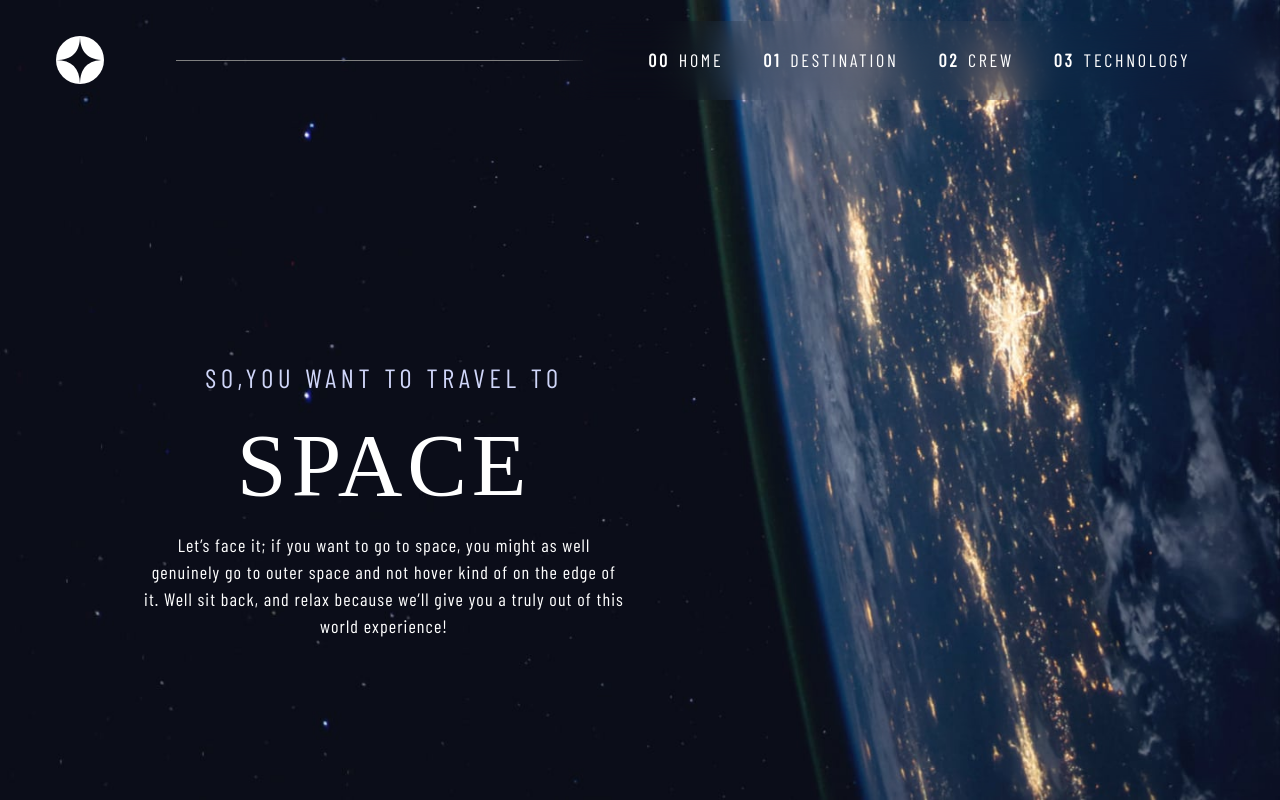
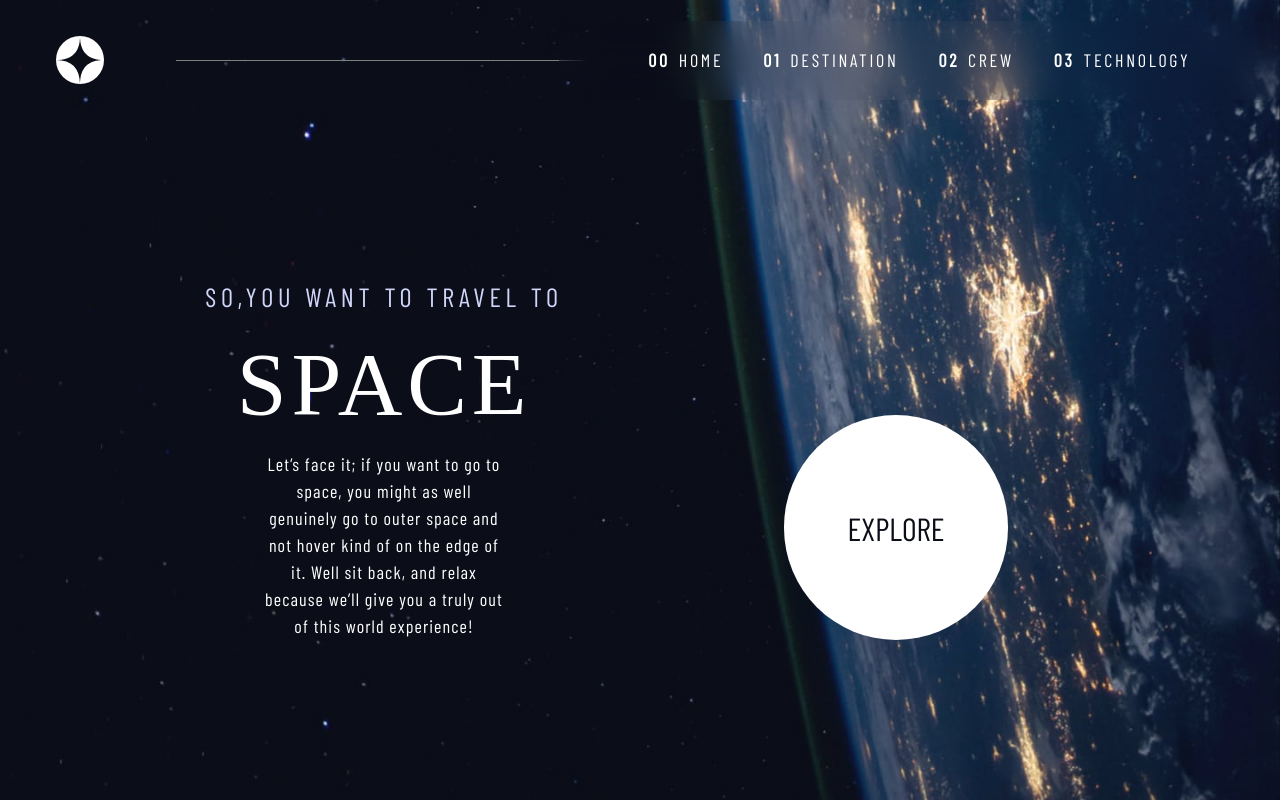
Before and after one commit to nedu-m/space-hub, a React (Create React App) app: page / in a window 1280 px wide. Built offline with nearby package versions, Linux system fonts and the light colour scheme; a web font is replaced by a local one.

Commit message:
fiadded cta button

```diff
--- a/src/components/Button/Button.styled.jsx
+++ b/src/components/Button/Button.styled.jsx
@@ -1,5 +1,5 @@
-import styled from 'styled-components';
-import { Link } from 'react-router-dom';
+import styled from "styled-components";
+import { Link } from "react-router-dom";
 
 export const StyledButton = styled(Link)`
   font-size: 2rem;
@@ -8,32 +8,31 @@ export const StyledButton = styled(Link)`
   display: inline-grid;
   place-items: center;
   padding: 0 2em;
+  border-radius: 50%;
+  aspect-ratio: 1;
   text-decoration: none;
-  background-color: ${props => props.theme.colors.white};
-  color: ${props => props.theme.colors.white};
-  font-family: ${props => props.theme.fonts.cond};
   text-transform: uppercase;
+  font-family: ${({ theme }) => theme.fonts.cond};
+  background-color: ${({ theme }) => theme.colors.light};
+  color: ${({ theme}) => theme.colors.black};
   cursor: pointer;
-
   &::after {
-    content: '';
+    content: "";
     position: absolute;
     z-index: -1;
     width: 100%;
     height: 100%;
+    background: ${({ theme }) => theme.colors.light} / 0.01;
+    border-radius: 50%;
     opacity: 0;
-    background: ${props => props.theme.colors.white};
-    border-radius: 50%;
-    transition: opacity 0.3s ease-in-out;
+    transition: opacity 300ms linear, transform 500ms ease-in-out;
   }
-
   &:hover::after,
   &:focus::after {
     opacity: 1;
     transform: scale(1.5);
   }
-
-  @media (max-width: ${props => props.theme.breakpoints.md}) {
+  @media (max-width: ${({ theme }) => theme.breakpoints.md}) {
     font-size: 1.95em;
   }
 `;
--- a/src/pages/Home/Home.jsx
+++ b/src/pages/Home/Home.jsx
@@ -1,5 +1,5 @@
 import React from 'react';
-// import { StyledButton } from '../../components/Button/Button.styled';
+import { StyledButton } from '../../components/Button/Button.styled';
 import {
   HomeDiv,
   HomeTitle,
@@ -28,7 +28,7 @@ const Home = () => {
           </HomeSubtitle>
         </HomeDiv>
         <HomeCTA>
-          {/* <StyledButton>Explore</StyledButton> */}
+          <StyledButton to="/destination">Explore</StyledButton>
         </HomeCTA>
       </HomeContainer>
     </StyledHome>
--- a/src/styles/HomeStyle/Home.styled.jsx
+++ b/src/styles/HomeStyle/Home.styled.jsx
@@ -64,12 +64,22 @@ export const HomeBigText = styled.span`
   color: ${props => props.theme.colors.light};
 `;
 
-export const HomeDiv = styled.div``;
+export const HomeDiv = styled.div`
+  @media (max-width: ${({ theme }) => theme.breakpoints.sm}) {
+    padding-top: 30%;
+  }
+`;
 
 export const HomeSubtitle = styled.p`
   font-family: ${props => props.theme.fonts.cond};
   color: ${props => props.theme.colors.light};
   letter-spacing: 1.1px;
+
+  @media (min-width: ${({ theme }) => theme.breakpoints.tb}) {
+    text-align: center;
+    width: 50%;
+    margin: 0 auto;
+  }
 `;
 
 export const HomeCTA = styled.div``;
--- a/src/styles/StyledNavbar/Navbar.styled.jsx
+++ b/src/styles/StyledNavbar/Navbar.styled.jsx
@@ -33,6 +33,10 @@ export const Logo = styled.img`
 
 export const Navigation = styled.nav`
   @media (min-width: ${({ theme }) => theme.breakpoints.lg}) {
+    order: 2;
+  }
+
+  @media (min-width: ${({ theme }) => theme.breakpoints.md}) {
     order: 2;
   }
 `;
--- a/src/styles/theme/Theme.jsx
+++ b/src/styles/theme/Theme.jsx
@@ -4,8 +4,9 @@ import "@fontsource/bellefair";
 
 export const theme = {
   breakpoints: {
-    sm: "325px",
+    sm: "475px",
     md: "768px",
+    tb: "768px",
     lg: "1024px",
   },
   colors: {
```
